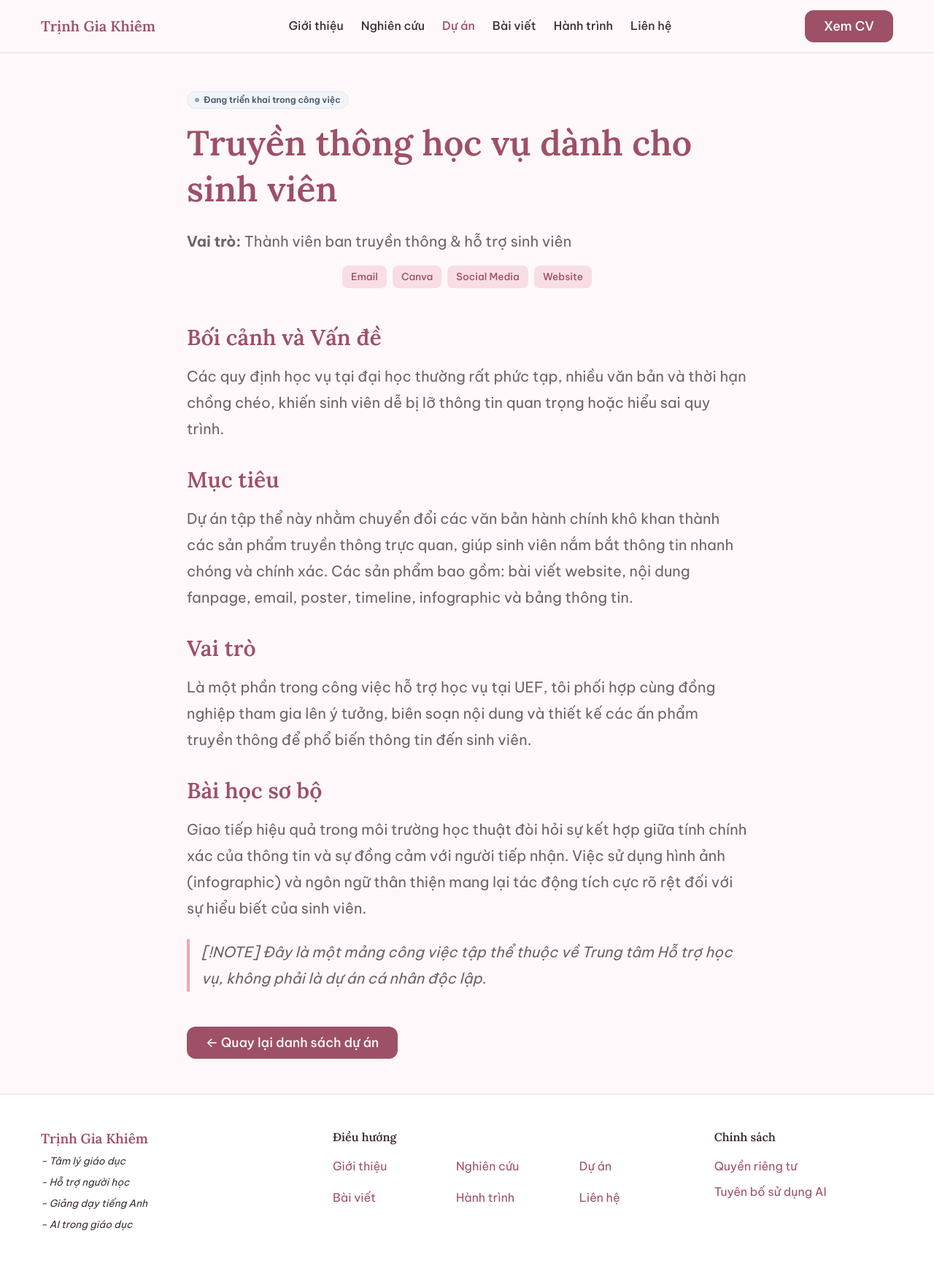
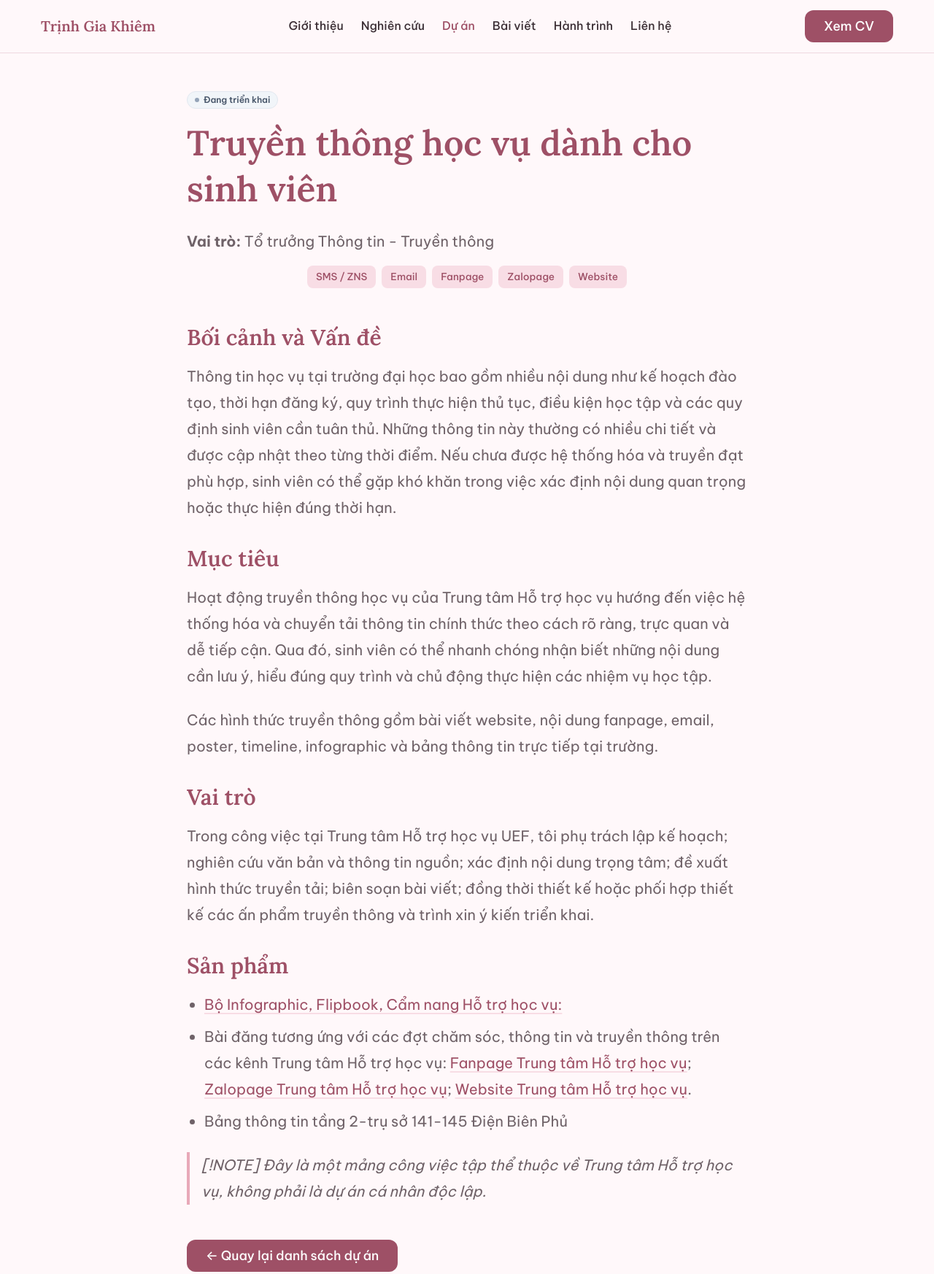
Before and after one commit to giakhiem689-afk/trinhgiakhiem, an Astro site: page /du-an/truyen-thong-hoc-vu in a window 1280 px wide. Shown: the top 1746 px of the page at 73% size. Built offline with nearby package versions, Linux system fonts and the light colour scheme; Astro itself is replaced by a stand-in of ours.

Commit message:
Update Dự án “truyen-thong-hoc-vu”

```diff
--- a/src/content/projects/truyen-thong-hoc-vu.md
+++ b/src/content/projects/truyen-thong-hoc-vu.md
@@ -1,24 +1,37 @@
 ---
-title: "Truyền thông học vụ dành cho sinh viên"
-description: "Các nội dung truyền thông giúp sinh viên tiếp cận kế hoạch học tập, quy trình, thời hạn và những lưu ý học vụ theo cách rõ ràng, trực quan và dễ thực hiện."
-status: "Đang triển khai trong công việc"
-role: "Thành viên ban truyền thông & hỗ trợ sinh viên"
-tools: ["Email", "Canva", "Social Media", "Website"]
-featured: false
+title: Truyền thông học vụ dành cho sinh viên
+description: Các nội dung truyền thông giúp sinh viên tiếp cận kế hoạch học tập, quy trình, thời hạn và những lưu ý học vụ theo cách rõ ràng, trực quan và dễ thực hiện.
+status: Đang triển khai
+role: Tổ trưởng Thông tin - Truyền thông
+tools:
+  - SMS / ZNS
+  - Email
+  - Fanpage
+  - Zalopage
+  - Website
 draft: false
+featured: true
 ---
 
 ## Bối cảnh và Vấn đề
-Các quy định học vụ tại đại học thường rất phức tạp, nhiều văn bản và thời hạn chồng chéo, khiến sinh viên dễ bị lỡ thông tin quan trọng hoặc hiểu sai quy trình.
+
+Thông tin học vụ tại trường đại học bao gồm nhiều nội dung như kế hoạch đào tạo, thời hạn đăng ký, quy trình thực hiện thủ tục, điều kiện học tập và các quy định sinh viên cần tuân thủ. Những thông tin này thường có nhiều chi tiết và được cập nhật theo từng thời điểm. Nếu chưa được hệ thống hóa và truyền đạt phù hợp, sinh viên có thể gặp khó khăn trong việc xác định nội dung quan trọng hoặc thực hiện đúng thời hạn.
 
 ## Mục tiêu
-Dự án tập thể này nhằm chuyển đổi các văn bản hành chính khô khan thành các sản phẩm truyền thông trực quan, giúp sinh viên nắm bắt thông tin nhanh chóng và chính xác. Các sản phẩm bao gồm: bài viết website, nội dung fanpage, email, poster, timeline, infographic và bảng thông tin.
+
+Hoạt động truyền thông học vụ của Trung tâm Hỗ trợ học vụ hướng đến việc hệ thống hóa và chuyển tải thông tin chính thức theo cách rõ ràng, trực quan và dễ tiếp cận. Qua đó, sinh viên có thể nhanh chóng nhận biết những nội dung cần lưu ý, hiểu đúng quy trình và chủ động thực hiện các nhiệm vụ học tập.
+
+Các hình thức truyền thông gồm bài viết website, nội dung fanpage, email, poster, timeline, infographic và bảng thông tin trực tiếp tại trường.
 
 ## Vai trò
-Là một phần trong công việc hỗ trợ học vụ tại UEF, tôi phối hợp cùng đồng nghiệp tham gia lên ý tưởng, biên soạn nội dung và thiết kế các ấn phẩm truyền thông để phổ biến thông tin đến sinh viên.
 
-## Bài học sơ bộ
-Giao tiếp hiệu quả trong môi trường học thuật đòi hỏi sự kết hợp giữa tính chính xác của thông tin và sự đồng cảm với người tiếp nhận. Việc sử dụng hình ảnh (infographic) và ngôn ngữ thân thiện mang lại tác động tích cực rõ rệt đối với sự hiểu biết của sinh viên.
+Trong công việc tại Trung tâm Hỗ trợ học vụ UEF, tôi phụ trách lập kế hoạch; nghiên cứu văn bản và thông tin nguồn; xác định nội dung trọng tâm; đề xuất hình thức truyền tải; biên soạn bài viết; đồng thời thiết kế hoặc phối hợp thiết kế các ấn phẩm truyền thông và trình xin ý kiến triển khai.
+
+## Sản phẩm
+
+- [Bộ Infographic, Flipbook, Cẩm nang Hỗ trợ học vụ:](https://www.uef.edu.vn/tththv/cam-nang-ho-tro-hoc-vu)
+- Bài đăng tương ứng với các đợt chăm sóc, thông tin và truyền thông trên các kênh Trung tâm Hỗ trợ học vụ: [Fanpage Trung tâm Hỗ trợ học vụ](https://www.facebook.com/TrungtamHTHV); [Zalopage Trung tâm Hỗ trợ học vụ](zalo.me/2106368086678348926); [Website Trung tâm Hỗ trợ học vụ](https://www.uef.edu.vn/tththv).
+- Bảng thông tin tầng 2-trụ sở 141-145 Điện Biên Phủ
 
 > [!NOTE]
 > Đây là một mảng công việc tập thể thuộc về Trung tâm Hỗ trợ học vụ, không phải là dự án cá nhân độc lập.
```
